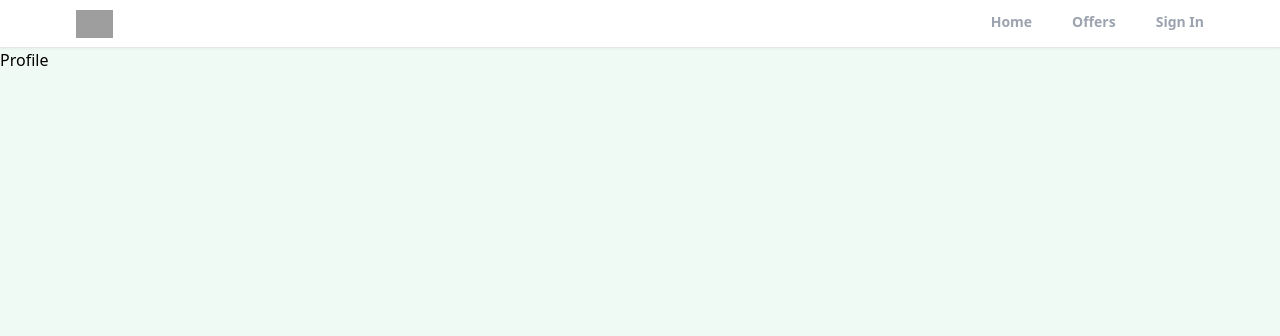
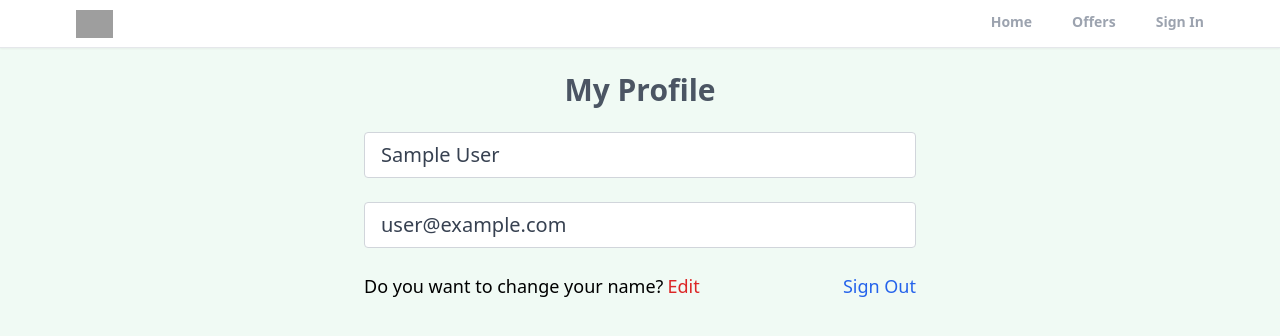
Before and after one commit to dendonpaul/realtor-with-react-firebase, a React (Create React App) app: page /profile in a window 1280 px wide. Shown: the top 336 px of the page. Built offline with nearby package versions, Linux system fonts and the light colour scheme; no server answers; sample sign-in values are in the browser's storage; grey boxes are pictures that could not be loaded.

Commit message:
profile page updated

```diff
--- a/src/App.js
+++ b/src/App.js
@@ -9,6 +9,7 @@
 import React from "react";
 import { ToastContainer, toast } from "react-toastify";
 import "react-toastify/dist/ReactToastify.css";
+import PrivateRoute from "./components/PrivateRoute";
 
 function App() {
   return (
@@ -17,7 +18,9 @@
         <Header />
         <Routes>
           <Route path="/" element={<Home />} />
-          <Route path="/profile" element={<Profile />} />
+          <Route path="/profile" element={<PrivateRoute />}>
+            <Route path="/profile" element={<Profile />} />
+          </Route>
           <Route path="/sign-in" element={<Signin />} />
           <Route path="/sign-up" element={<Signup />} />
           <Route path="/forgot-password" element={<ForgotPassword />} />
--- /dev/null
+++ b/src/components/PrivateRoute.jsx
@@ -0,0 +1,13 @@
+import React from "react";
+import { Outlet, Navigate } from "react-router";
+import useAuthStatus from "../hooks/useAuthStatus";
+
+const PrivateRoute = () => {
+  const { loggedIn, loading } = useAuthStatus();
+  if (loading) {
+    return <h3>Loading</h3>;
+  }
+  return loggedIn ? <Outlet /> : <Navigate to="/sign-in" />;
+};
+
+export default PrivateRoute;
--- /dev/null
+++ b/src/hooks/useAuthStatus.jsx
@@ -0,0 +1,20 @@
+import { getAuth, onAuthStateChanged } from "firebase/auth";
+import React, { useEffect, useState } from "react";
+
+const useAuthStatus = () => {
+  const [loggedIn, setLoggedIn] = useState(false);
+  const [loading, setLoading] = useState(true);
+
+  useEffect(() => {
+    const auth = getAuth();
+    onAuthStateChanged(auth, (user) => {
+      if (user) {
+        setLoggedIn(true);
+      }
+      setLoading(false);
+    });
+  }, []);
+  return { loading, loggedIn };
+};
+
+export default useAuthStatus;
--- a/src/pages/Profile.jsx
+++ b/src/pages/Profile.jsx
@@ -1,7 +1,55 @@
+import { getAuth } from "firebase/auth";
 import React from "react";
+import { useState } from "react";
 
 const Profile = () => {
-  return <div>Profile</div>;
+  const auth = getAuth();
+
+  const [formData, setFormData] = useState({
+    name: auth.currentUser.displayName,
+    email: auth.currentUser.email,
+  });
+  return (
+    <>
+      <section className="max-w-6xl mx-auto flex justify-center items-center flex-col">
+        <h1 className="text-3xl text-center mt-6 font-bold text-gray-600">
+          My Profile
+        </h1>
+        <div className="w-full md:w-[50%] mt-6 px-3">
+          <form className="flex-col">
+            <input
+              type="text"
+              name="name"
+              id="name"
+              value={formData.name}
+              disabled
+              className="mb-6 w-full px-4 py-2 text-xl text-gray-700 bg-white border border-gray-300 rounded transition ease-in-out"
+            />
+            <input
+              type="email"
+              name="email"
+              id="email"
+              value={formData.email}
+              disabled
+              className="mb-6 w-full px-4 py-2 text-xl text-gray-700 bg-white border border-gray-300 rounded transition ease-in-out"
+            />
+
+            <div className="flex justify-between whitespace-nowrap text-sm sm:text-lg mb-6">
+              <p className="flex items-center ">
+                Do you want to change your name?
+                <span className="text-red-600 hover:text-red-700 transition ease-in-out duration-200 ml-1 cursor-pointer">
+                  Edit
+                </span>
+              </p>
+              <p className="text-blue-600 hover:text-blue-800 transition ease-in-out duration-200 cursor-pointer">
+                Sign Out
+              </p>
+            </div>
+          </form>
+        </div>
+      </section>
+    </>
+  );
 };
 
 export default Profile;
```
